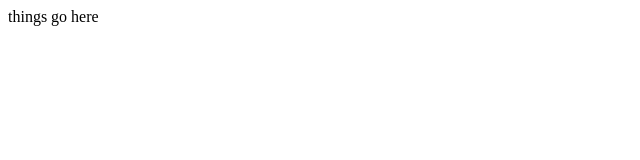
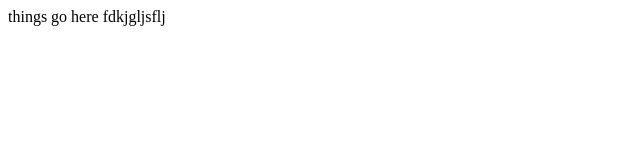
Before and after one commit to cstankovic/test, a plain HTML site: page index.html in a window 1280 px wide. Shown: the whole page, without its empty margins (0-640 px from the left). Drawn offline with Linux system fonts and the light colour scheme.

Commit message:
git push working?

```diff
--- a/index.html
+++ b/index.html
@@ -10,6 +10,8 @@
 
     <div class="things">
         things go here
+
+        fdkjgljsflj
     </div>
 
 </body>
```
